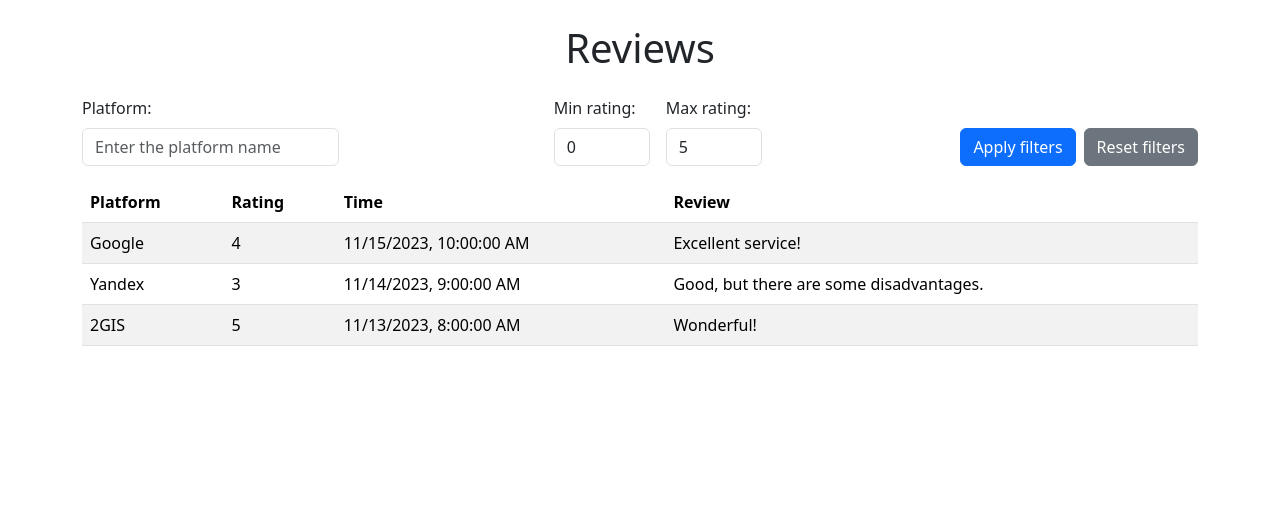
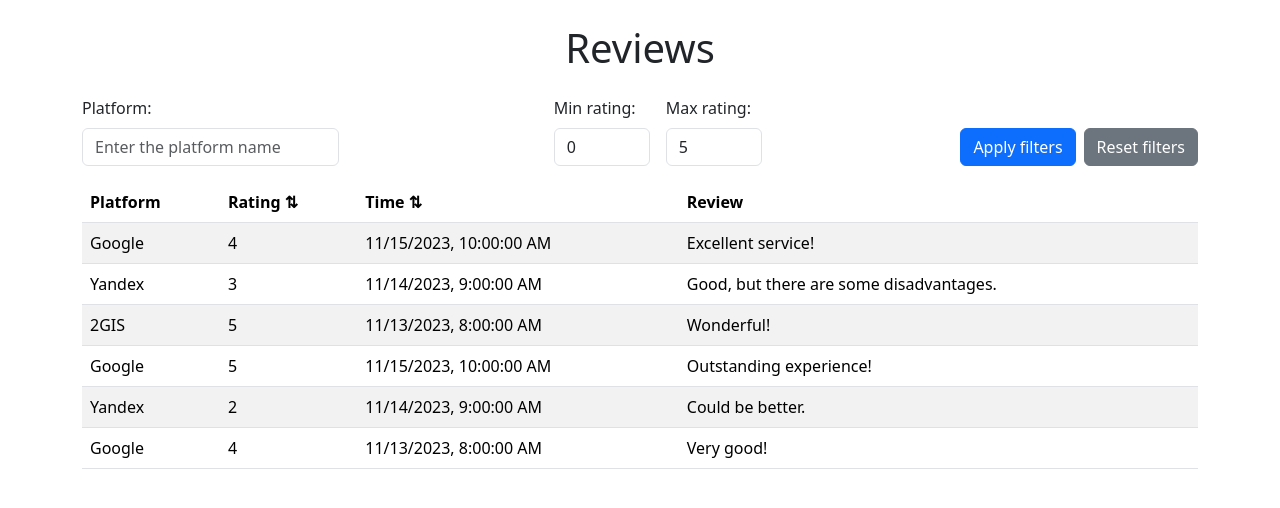
Before and after one commit to marymih/test-task-reviews, a React (Vite) app: page / in a window 1280 px wide. Shown: the top 508 px of the page. Built offline with nearby package versions, Linux system fonts and the light colour scheme.

Commit message:
add data, fix sorting

```diff
--- a/public/data.json
+++ b/public/data.json
@@ -19,5 +19,26 @@
     "rating": 5,
     "date": "2023-11-13T08:00:00Z",
     "text": "Wonderful!"
+  },
+  {
+    "id": 4,
+    "platform": "Google",
+    "rating": 5,
+    "date": "2023-11-15T10:00:00Z",
+    "text": "Outstanding experience!"
+  },
+  {
+    "id": 5,
+    "platform": "Yandex",
+    "rating": 2,
+    "date": "2023-11-14T09:00:00Z",
+    "text": "Could be better."
+  },
+  {
+    "id": 6,
+    "platform": "Google",
+    "rating": 4,
+    "date": "2023-11-13T08:00:00Z",
+    "text": "Very good!"
   }
 ]
--- a/src/components/ReviewsTable.jsx
+++ b/src/components/ReviewsTable.jsx
@@ -1,22 +1,21 @@
 const ReviewsTable = ({ data, onSort, sortOrder }) => {
+  const getSortSymbol = (key) => {
+    if (sortOrder.key === key) {
+      return sortOrder.direction === 'asc' ? '▲' : '▼';
+    }
+    return '⇅';
+  };
+
   return (
     <table className="table table-striped table-hover">
       <thead className="thead-dark">
         <tr>
-          <th onClick={() => onSort('platform')} style={{ cursor: 'pointer' }}>
-            Platform{' '}
-            {sortOrder.key === 'platform' &&
-              (sortOrder.direction === 'asc' ? '▲' : '▼')}
-          </th>
+          <th>Platform</th>
           <th onClick={() => onSort('rating')} style={{ cursor: 'pointer' }}>
-            Rating{' '}
-            {sortOrder.key === 'rating' &&
-              (sortOrder.direction === 'asc' ? '▲' : '▼')}
+            Rating {getSortSymbol('rating')}
           </th>
           <th onClick={() => onSort('date')} style={{ cursor: 'pointer' }}>
-            Time{' '}
-            {sortOrder.key === 'date' &&
-              (sortOrder.direction === 'asc' ? '▲' : '▼')}
+            Time {getSortSymbol('date')}
           </th>
           <th>Review</th>
         </tr>
```
